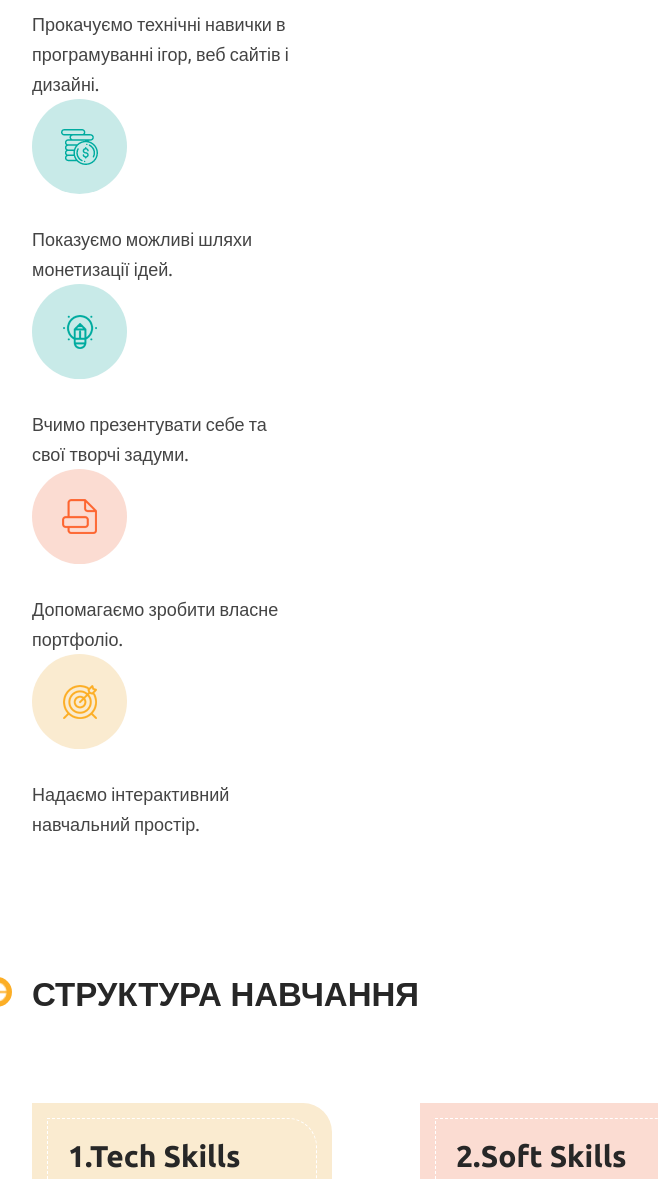
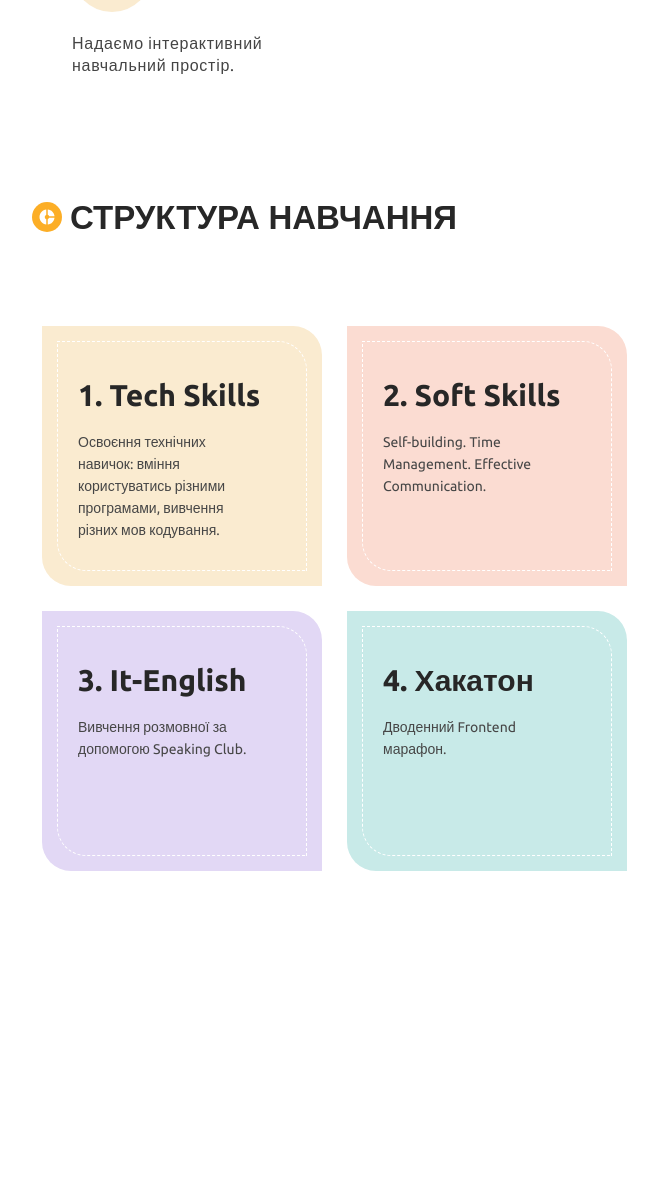
Before and after one commit to DmytroTitov/GoITeens, a website: page src/index.html in a window 1280 px wide. Shown: the part 3111-4290 px from the top of the page, without its empty margins (264-922 px from the left). After the commit the page ends 4007 px from the top, so only its background shows below. Drawn offline with nearby package versions, Linux system fonts and the light colour scheme; files that its build step writes are made by us from their sources.

Commit message:
last version section

```diff
--- a/src/index.html
+++ b/src/index.html
@@ -148,80 +148,82 @@
         </ul>
       </div>
     </section>
-    <section class="block-information container">
-      <h2 class="title1 number1">як ми навчаємо</h2>
+    <section class="block-info">
+      <div class="info container">
+      <h2 class="info__title1 number1">як ми навчаємо</h2>
       <ul class="info-list">
         <li class="info-list__item  team-icons icon1 ">
-          <p class="info-text">
-            Даємо можливість стати частиною першої підліткової ІТ-спільноти
+          <p class="info__text">
+            Даємо можливість стати частиною першої підліткової ІТ-спільноти.
           </p>
         </li>
         <li class="info-list__item  team-icons icon2">
-          <p class="info-text">
-            Гарантуємо підтримку професійних розробників і викладачів
+          <p class="info__text">
+            Гарантуємо підтримку професійних розробників і викладачів.
           </p>
         </li>
         <li class="info-list__item team-icons icon3">
-          <p class="info-text">
+          <p class="info__text">
             Прокачуємо технічні навички в програмуванні ігор, веб сайтів і
             дизайні.
           </p>
         </li>
         <li class="info-list__item team-icons icon4">
-          <p class="info-text">Показуємо можливі шляхи монетизації ідей.</p>
+          <p class="info__text">Показуємо можливі шляхи монетизації ідей.</p>
         </li>
         <li class="info-list__item team-icons icon5">
-          <p class="info-text">
+          <p class="info__text">
             Вчимо презентувати себе та свої творчі задуми.
           </p>
         </li>
         <li class="info-list__item team-icons icon6">
-          <p class="info-text">Допомагаємо зробити власне портфоліо.</p>
+          <p class="info__text">Допомагаємо зробити власне портфоліо.</p>
         </li>
         <li class="info-list__item team-icons icon7">
-          <p class="info-text">Надаємо інтерактивний навчальний простір.</p>
+          <p class="info__text">Надаємо інтерактивний навчальний простір.</p>
         </li>
       </ul>
+    </div>
     </section>
-    <section class="information container">
-      <h2 class="title1 number2">структура навчання</h2>
-      <ul class="new__list">
-        <li class="new__list-info part1">
-          <div class="info">
-            <div class="info-inner">
-              <h3 class="title2">1.Tech Skills</h3>
-              <p class="new-list__text">
+    <section class="structure container">
+      <h2 class="structure__title1 number2">структура навчання</h2>
+      <ul class="structure__list">
+        <li class="structure__list-info part1">
+          <div class="structure__info">
+            <div class="structure__info--inner">
+              <h3 class="structure__title2">1. Tech Skills</h3>
+              <p class="structure__text">
                 Освоєння технічних навичок: вміння користуватись різними
-                програмами,вивчення різних мов кодування.
+                програмами, вивчення різних мов кодування.
               </p>
             </div>
           </div>
         </li>
-        <li class="new__list-info part2">
-          <div class="info">
-            <div class="info-inner">
-              <h3 class="title2">2.Soft Skills</h3>
-              <p class="new-list__text">
+        <li class="structure__list-info part2">
+          <div class="structure__info">
+            <div class="structure__info--inner">
+              <h3 class="structure__title2">2. Soft Skills</h3>
+              <p class="structure__text">
                 Self-building. Time Management. Effective Communication.
               </p>
             </div>
           </div>
         </li>
-        <li class="new__list-info part3">
-          <div class="info">
-            <div class="info-inner">
-              <h3 class="title2">3.It-English</h3>
-              <p class="new-list__text">
+        <li class="structure__list-info part3">
+          <div class="structure__info">
+            <div class="structure__info--inner">
+              <h3 class="structure__title2">3. It-English</h3>
+              <p class="structure__text">
                 Вивчення розмовної за допомогою Speaking Club.
               </p>
             </div>
           </div>
         </li>
-        <li class="new__list-info part4">
-          <div class="info">
-            <div class="info-inner">
-              <h3 class="title2">4.Хакатон</h3>
-              <p class="new-list__text">Дводенний Frontend марафон.</p>
+        <li class="structure__list-info part4">
+          <div class="structure__info">
+            <div class="structure__info--inner">
+              <h3 class="structure__title2">4. Хакатон</h3>
+              <p class="structure__text">Дводенний Frontend марафон.</p>
             </div>
           </div>
         </li>
--- a/src/sass/components/section2.scss
+++ b/src/sass/components/section2.scss
@@ -1,108 +1,172 @@
+.block-info {
+  background-color: #fff;
+  @media screen and (min-width: 1920px) {
+    margin-top: 100px;
+    background-color: #fafafa;
+    background-size: contain;
+    padding: 20px;
+  }
+}
+
 .info-list {
+  margin: 0;
+  padding: 0;
+  list-style: none;
+
+  @media screen and (min-width: 768px) {
+    display: flex;
+    flex-wrap: wrap;
+  }
+
+  @media screen and (min-width: 1920px) {
     display: flex;
     flex-wrap: wrap;
     justify-content: flex-start;
-  list-style: none;
+    padding-left: 0;
+  }
 }
 
-.title1 {
+.info-list__item {
+  @media screen and (min-width: 1920px) {
+    width: 25%;
+    min-width: 245px;
+    margin-bottom: 60px;
+  }
+}
+
+.info__title1 {
   position: relative;
-  margin-top: 116px;
+  margin: 0 0 6px;
+  padding-left: 40px;
+  font-family: $title-ff;
+  font-size: 20px;
+  text-transform: uppercase;
   color: $main-dark-color;
-  font-family: $title-ff;
-  text-transform: uppercase;
+
+  @media screen and (min-width: 768px) {
+    margin-bottom: 50px;
+    margin-top: 70px;
     font-size: 33px;
-  font-weight: 700;
+  }
+
+  @media screen and (min-width: 1920px) {
+    margin-top: 100px;
+    margin-bottom: 70px;
     line-height: 78px;
-  margin-bottom: 70px;
-  padding-right: 80px;
+  }
 }
 
 .number1::before {
   content: '';
   display: inline-block;
-  background-position: center;
-  background-repeat: no-repeat;
-  background-size: 20px;
+  position: absolute;
+  top: 50%;
+  left: 0;
+  transform: translateY(-50%);
   width: 30px;
   height: 30px;
   border-radius: 50%;
   background-color: #fcae26;
+  background-image: url(../images/icon.png);
+  background-repeat: no-repeat;
+  background-position: center;
+
+  @media screen and (min-width: 768px) {
     background-image: url(../images/icon1.png);
-  position: absolute;
-  top: 22px;
-  left: -50px;
+    width: 30px;
+    height: 30px;
+  }
 }
 
 .team-icons::before {
   display: block;
   content: '';
+  padding: 0;
+  margin: 0;
+  width: 55px;
+  height: 55px;
+  margin-bottom: 10px;
+  border-radius: 50%;
+  margin-left: 60px;
+  background-repeat: no-repeat;
+  background-position: center;
+  margin-left: 40px;
+
+  @media screen and (min-width: 768px) {
+    margin-right: 80px;
+    width: 80px;
+    height: 80px;
+    padding: 20px;
+    margin-bottom: 20px;
+  }
+  @media screen and (min-width: 1920px) {
     width: 95px;
     height: 95px;
-  margin-bottom: 30px;
-  border-radius: 50%;
+    padding: 30px;
+    margin-bottom: 36px;
+  }
+
 }
 
 .icon1::before {
   background-image: url(../images/1.png);
-  background-repeat: no-repeat;
   background-color: #faebd0;
-  background-position: center;
 }
 
 .icon2::before {
   background-image: url(../images/2.png);
-  background-repeat: no-repeat;
   background-color: #fbdcd2;
-  background-position: center;
 }
 
 .icon3::before {
   background-image: url(../images/3.png);
-  background-repeat: no-repeat;
   background-color: #e2d8f5;
-  background-position: center;
 }
 
 .icon4::before {
   background-image: url(../images/4.png);
-  background-repeat: no-repeat;
   background-color: #c8eae8;
-  background-position: center;
 }
 
 .icon5::before {
   background-image: url(../images/5.png);
-  background-repeat: no-repeat;
   background-color: #c8eae8;
-  background-position: center;
 }
 
 .icon6::before {
   background-image: url(../images/6.png);
-  background-repeat: no-repeat;
   background-color: #fbdcd2;
-  background-position: center;
 }
 
 .icon7::before {
   background-image: url(../images/7.png);
-  background-repeat: no-repeat;
   background-color: #faebd0;
-  background-position: center;
 }
 
-.info-text {
-  width: 270px;
-}
-
-.info-text {
+.info__text {
   margin: 0;
   padding: 0;
   color: $main-text-color;
   font-family: $main-ff;
+  font-size: 14px;
+  line-height: 20px;
+  margin-bottom: 30px;
+  margin-left: 40px;
+  width: 184px;
+  letter-spacing: 0.045em;
+
+  @media screen and (min-width: 768px) {
+    width: 210px;
+    margin-bottom: 36px;
+    margin-right: 80px;
+    font-size: 16px;
+    line-height: 22px;
+  }
+
+  @media screen and (min-width: 1920px) {
+    width: 250px;
     font-size: 18px;
-  font-weight: 400;
     line-height: 30px;
     margin-right: 100px;
   }
+}
--- a/src/sass/components/section3.scss
+++ b/src/sass/components/section3.scss
@@ -1,99 +1,147 @@
-.new__list {
+.structure__list {
   display: flex;
-  justify-content: space-around;
   flex-wrap: wrap;
   margin: 0;
   padding: 0;
+  list-style: none;
+  padding-left: 10px;
+
+  @media screen and (min-width: 768px) {
+    display: flex;
+    padding-left: 10px;
+  }
+  @media screen and (min-width: 1920px) {
+    display: flex;
+    flex-wrap: nowrap;
+  }
 }
 
-.title1 {
+.structure__title1 {
   position: relative;
-  margin-top: 116px;
+  margin: 0 0 6px;
+  margin-top: 40px;
+  padding-left: 38px;
+  font-family: $title-ff;
+  font-size: 20px;
+  line-height: 78px;
+  text-transform: uppercase;
   color: $main-dark-color;
-  font-family: $title-ff;
-  text-transform: uppercase;
-  font-size: 33px;
-  font-weight: 700;
-  line-height: 78px;
-  margin-bottom: 70px;
-  padding-right: 80px;
+
+  @media screen and (min-width: 768px) {
+    margin-bottom: 70px;
+    margin-top: 66px;
+    font-size: 33px;
+  }
 }
 
-.new__list-info:not(:nth-last-child(-n + 2)) {
+.structure__list-info {
   margin-bottom: 25px;
+
+  @media screen and (min-width: 768px) {
+    margin-right: 25px;
+  }
+
+  @media screen and (min-width: 1920px) {
+    justify-content: space-between;
+    margin-right: 34px;
+  }
 }
 
 .number2::before {
   content: '';
-  display: inline-block;
-  background-position: center;
-  background-repeat: no-repeat;
-  background-size: 20px;
+  position: absolute;
+  top: 50%;
+  left: 0;
+  transform: translateY(-50%);
   width: 30px;
   height: 30px;
   border-radius: 50%;
   background-color: #fcae26;
-  background-image: url(../images/icon2.png);
-  position: absolute;
-  top: 22px;
-  left: -50px;
+  background-image: url(../images/icon.png);
+  background-repeat: no-repeat;
+  background-position: center;
+
+  @media screen and (min-width: 768px) {
+    background-image: url(../images/icon2.png);
+  }
 }
 
 .title-icons {
   position: absolute;
-  fill: $light-color;
   top: 0;
   left: 0;
   transform: translateX(50%);
   list-style: none;
-  width: 30px;
-  height: 30px;
+  width: 33px;
+  height: 33px;
   border-radius: 50%;
+  fill: $light-color;
   background-color: #fcae26;
 }
 
-.new__list-info {
+.structure__list-info {
   border-radius: 0 29px 0 29px;
   padding: 15px 15px 15px 15px;
-  width: 300px;
-  height: 295px;
+  min-width: 280px;
+  min-height: 260px;
+
+  @media screen and (min-width: 1920px) {
+    width: 300px;
+    height: 293px;
+  }
 }
 
-.info-inner {
+.structure__info--inner {
   border: 1px dashed #fff;
   height: 100%;
   width: 100%;
   border-radius: 0 29px 0 29px;
   padding: 20px 18px 18px 20px;
-  height: 260px;
+  width: 250px;
+  height: 230px;
+
+  @media screen and (min-width: 768px) {
+    padding: 20px 18px 18px 20px;
+  }
+
+  @media screen and (min-width: 1920px) {
+    width: 264px;
+    height: 259px;
+  }
 }
 
-.title2 {
+.structure__title2 {
   color: $main-dark-color;
   font-family: $subtitle-ff;
-  font-size: 30px;
+  font-size: 25px;
+  line-height: 27px;
+  padding-top: 20px;
+
+  @media screen and (min-width: 768px) {
+    font-size: 30px;
+  }
 }
 
-.new-list__text {
-  margin-top: 20px;
-  width: 230px;
-  font-family: $subtitle-ff;
-  font-size: 18px;
-  font-weight: 300;
+.structure__text {
+  margin-top: 22px;
+  width: 184px;
+  font-family: $main-ff;
+  font-size: 16px;
+  line-height: 22px;
   color: $semi-text-color;
-}
+  padding-bottom: 20px;
 
-.new__list {
-  display: -webkit-box;
-  display: -ms-flexbox;
-  margin: 0;
-  padding: 0;
-  display: flex;
-  justify-content: space-between;
-  -webkit-box-pack: justify;
-  -ms-flex-pack: justify;
-  list-style: none;
-  margin-bottom: 116px;
+  @media screen and (min-width: 768px) {
+    font-size: 14px;
+    left: 22px;
+    min-width: 180px;
+  }
+  @media screen and (min-width: 1920px) {
+    font-size: 18px;
+    line-height: 28px;
+    width: 210px;
+    padding-bottom: 20px;
+  }
 }
 
 .part1 {
```
Also changed, not shown: build/css/styles.css, build/css/styles.min.css, build/index.html. Lines whose indentation alone changed are shown as unchanged.
